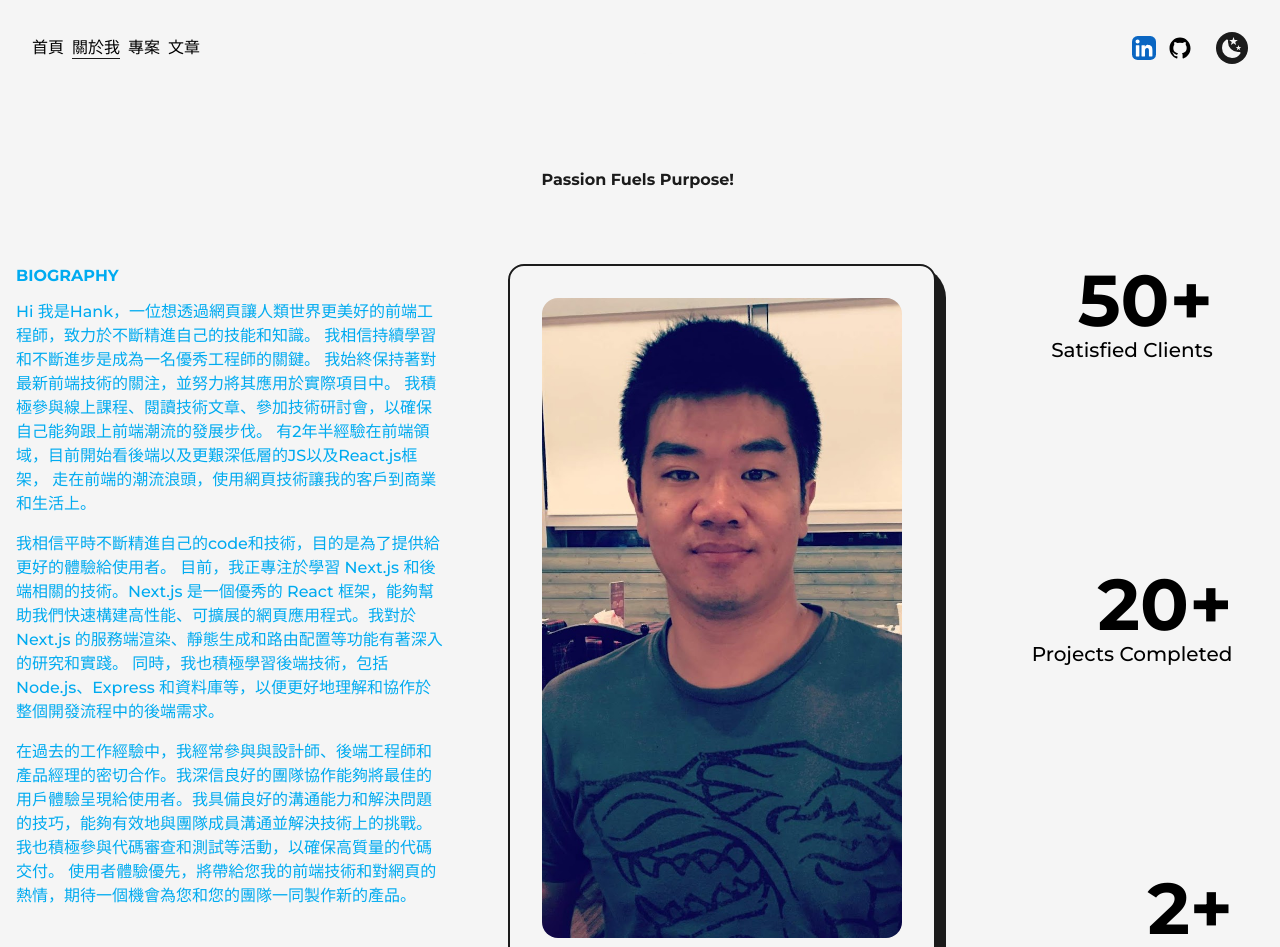
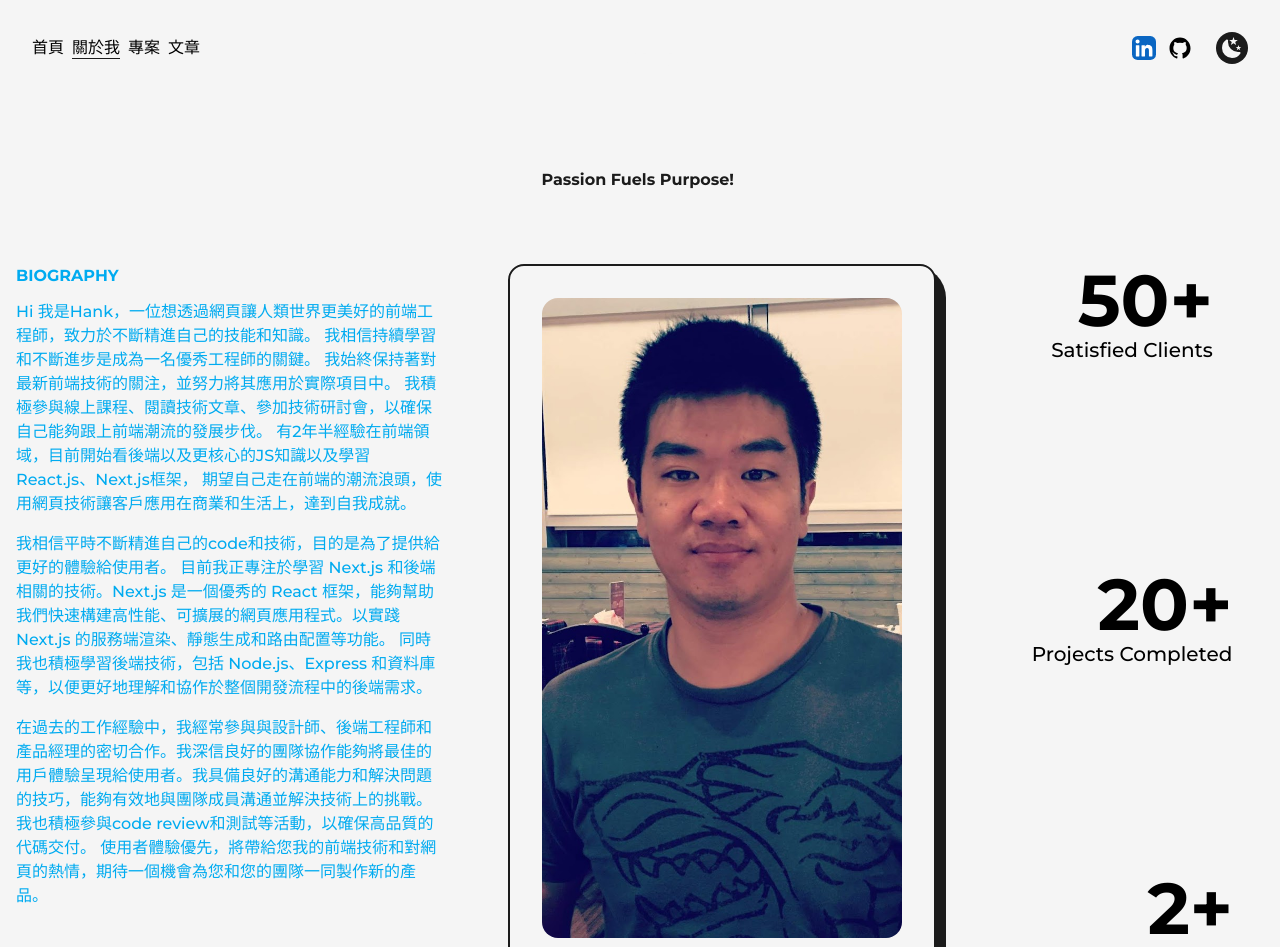
Before and after one commit to Hank0725/Portfolio-Website, a Next.js app: page /about in a window 1280 px wide. Shown: the top 947 px of the page. Built offline with nearby package versions, Linux system fonts and the light colour scheme.

Commit message:
update: about pag's introduce text

```diff
--- a/src/pages/about.js
+++ b/src/pages/about.js
@@ -49,16 +49,16 @@ const about = () => {
                                 我相信持續學習和不斷進步是成為一名優秀工程師的關鍵。
                                 我始終保持著對最新前端技術的關注，並努力將其應用於實際項目中。
                                 我積極參與線上課程、閱讀技術文章、參加技術研討會，以確保自己能夠跟上前端潮流的發展步伐。
-                                有2年半經驗在前端領域，目前開始看後端以及更艱深低層的JS以及React.js框架，
-                                走在前端的潮流浪頭，使用網頁技術讓我的客戶到商業和生活上。
+                                有2年半經驗在前端領域，目前開始看後端以及更核心的JS知識以及學習React.js、Next.js框架，
+                                期望自己走在前端的潮流浪頭，使用網頁技術讓客戶應用在商業和生活上，達到自我成就。
                             </p>
                             <p className='my-4 font-medium text-main'>我相信平時不斷精進自己的code和技術，目的是為了提供給更好的體驗給使用者。
-                                目前，我正專注於學習 Next.js 和後端相關的技術。Next.js 是一個優秀的 React 框架，能夠幫助我們快速構建高性能、可擴展的網頁應用程式。我對於 Next.js 的服務端渲染、靜態生成和路由配置等功能有著深入的研究和實踐。
-                                同時，我也積極學習後端技術，包括 Node.js、Express 和資料庫等，以便更好地理解和協作於整個開發流程中的後端需求。
+                                目前我正專注於學習 Next.js 和後端相關的技術。Next.js 是一個優秀的 React 框架，能夠幫助我們快速構建高性能、可擴展的網頁應用程式。以實踐 Next.js 的服務端渲染、靜態生成和路由配置等功能。
+                                同時我也積極學習後端技術，包括 Node.js、Express 和資料庫等，以便更好地理解和協作於整個開發流程中的後端需求。
                             </p>
                             <p className='font-medium text-main'>
                                 在過去的工作經驗中，我經常參與與設計師、後端工程師和產品經理的密切合作。我深信良好的團隊協作能夠將最佳的用戶體驗呈現給使用者。我具備良好的溝通能力和解決問題的技巧，能夠有效地與團隊成員溝通並解決技術上的挑戰。
-                                我也積極參與代碼審查和測試等活動，以確保高質量的代碼交付。
+                                我也積極參與code review和測試等活動，以確保高品質的代碼交付。
                                 使用者體驗優先，將帶給您我的前端技術和對網頁的熱情，期待一個機會為您和您的團隊一同製作新的產品。
                             </p>
                         </div>
```
